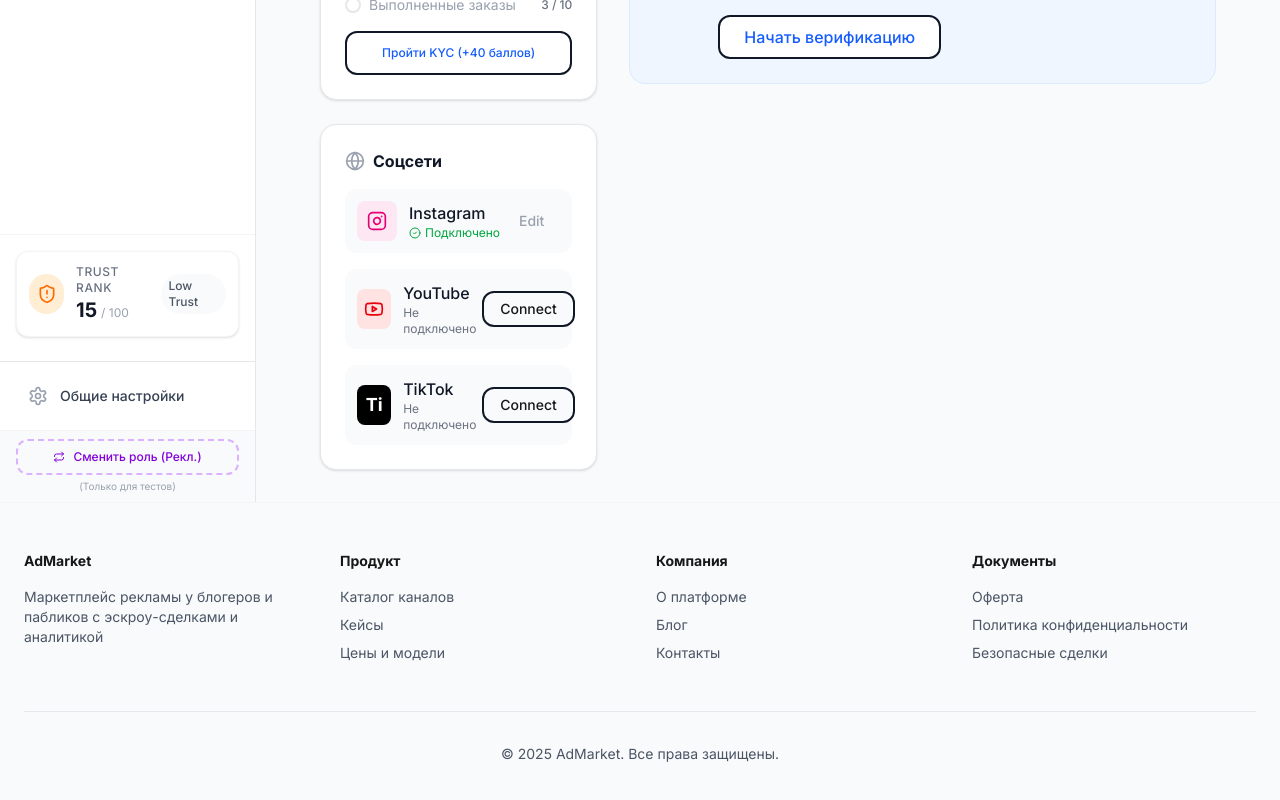
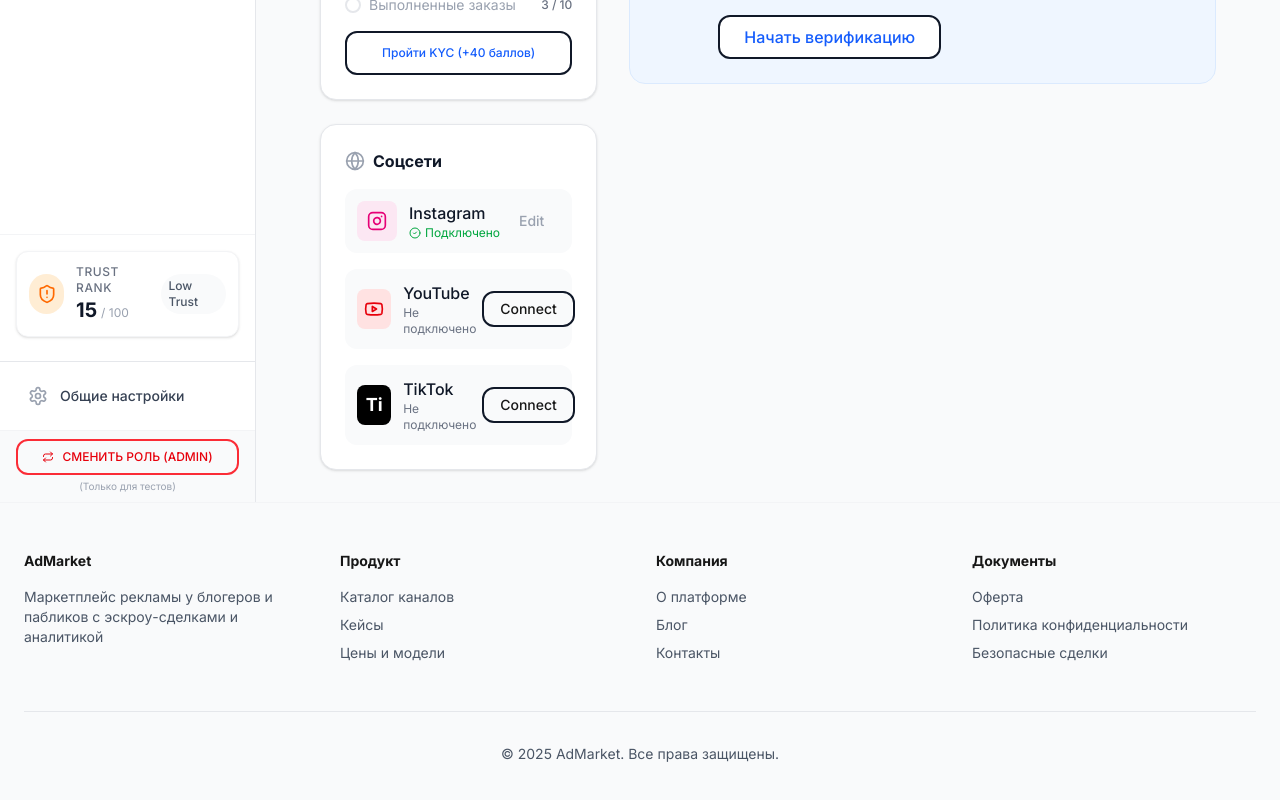
Before and after one commit to Christiangrandcrue/admarket, a Next.js app: page /dashboard/creator/profile in a window 1280 px wide. Shown: the part 935-1735 px from the top of the page. Built offline with nearby package versions, Linux system fonts and the light colour scheme; no server answers.

Commit message:
fix: Make Role Switcher button red and high-visibility for admin testing

```diff
--- a/components/dashboard/role-switcher.tsx
+++ b/components/dashboard/role-switcher.tsx
@@ -49,11 +49,11 @@ export function RoleSwitcher() {
       <Button
         variant="outline"
         size="sm"
-        className="w-full flex gap-2 text-xs border-dashed border-purple-300 text-purple-700 bg-purple-50 hover:bg-purple-100"
+        className="w-full flex gap-2 text-xs border-2 border-red-500 text-red-600 bg-red-50 hover:bg-red-100 font-bold"
         onClick={toggleRole}
       >
         <Repeat className="w-3 h-3" />
-        Сменить роль ({currentRole === 'advertiser' ? 'Рекл.' : 'Креатор'})
+        СМЕНИТЬ РОЛЬ (ADMIN)
       </Button>
       <div className="text-[10px] text-center text-gray-400 mt-1">
         (Только для тестов)
```
